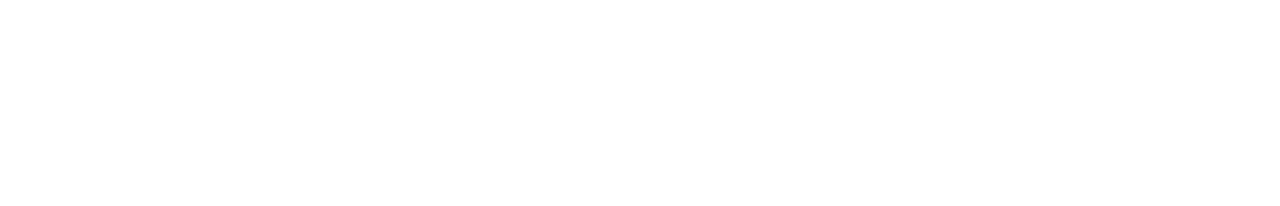
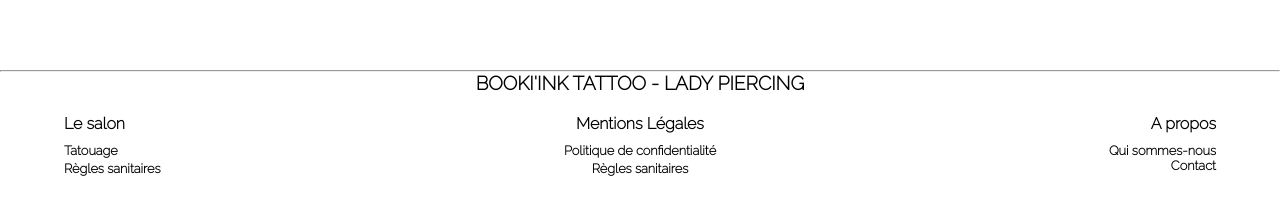
Before and after one commit to AnthonyOuzhene/boogi-ink-lady-piercing-front, a React (Create React App) app: page / in a window 1280 px wide. Shown: the part 2043-2249 px from the top of the page. Before the commit the page ends 2113 px from the top, so only its background shows below. Built offline with nearby package versions, Linux system fonts and the light colour scheme.

Commit message:
add footer

```diff
--- a/src/App.js
+++ b/src/App.js
@@ -4,6 +4,7 @@
 
 import Navbar from './components/NavBar/Navbar';
 import HomePage from './components/HomePage';
+import Footer from './components/Footer';
 
 function App() {
   return (
@@ -11,6 +12,7 @@
   <Router>
     <Navbar />
      <HomePage />
+     <Footer />
   </Router>
   </div>
   );
--- /dev/null
+++ b/src/components/Footer/index.js
@@ -0,0 +1,55 @@
+import React from 'react'
+import './styles.scss';
+
+const index = () => {
+  return (
+    <section className="footer">
+
+    <hr className="footer-seperator" />
+    <section className="footer-salon">
+      <a href="/" target="_blank" rel="noopener noreferrer">Booki'ink Tattoo - Lady Piercing</a>
+    </section>
+
+    <section className="footer-info">
+      <section className="footer-info-left">
+        <section className="footer-info__name">
+            Le salon
+        </section>
+        <section className="footer-info__tattoo">
+          Tatouage
+        </section>
+        <section className="footer-info__piercing">
+          Règles sanitaires
+          <br />
+        </section>
+      </section>
+
+      <section className="footer-info-center">
+      <section className="footer-info__legals">
+          Mentions Légales
+        </section>
+        <section className="footer-info__politique">
+          Politique de confidentialité
+        </section>
+        <section className="footer-info__terms">
+          Règles sanitaires
+          <br />
+        </section>
+      </section>
+
+      <section className="footer-info-right">
+        <section className="footer-info__a-propos">
+          A propos
+        </section>
+        <section className="footer-info__contact">
+          Qui sommes-nous
+          <br />
+          Contact
+        </section>
+      </section>
+    </section>
+  </section>
+  )
+}
+
+export default index
--- /dev/null
+++ b/src/components/Footer/styles.scss
@@ -0,0 +1,55 @@
+.footer {
+    display: flex;
+    flex-direction: column;
+    margin-bottom: 20px;
+    font-weight: bold;
+  }
+
+  .footer-salon {
+    display: flex;
+    flex-direction: row;
+    justify-content: center;
+    margin-bottom: 20px;
+  }
+
+  .footer-info  {
+    display: flex;
+    justify-content: center;
+  }
+
+  .footer-info-left, .footer-info-center, .footer-info-right {
+    font-size: x-small;
+    display: flex;
+    flex-direction: column;
+    margin-bottom: 10px;
+    width: 30%;
+  }
+
+  .footer-info__name, .footer-info__legals, .footer-info__a-propos {
+    margin-bottom: 10px;
+    font-size: 1rem;
+  }
+
+  .footer-info__name, .footer-info__tattoo, .footer-info__piercing {
+    text-align: start;
+  }
+
+.footer-info__tattoo, .footer-info__piercing {
+  font-size: 0.8rem;
+  margin-bottom: 3px;
+}
+
+  .footer-info__politique, .footer-info__terms {
+    text-align: center;
+    font-size: 0.8rem;
+    margin-bottom: 3px;
+  }
+
+  .footer-info__a-propos, .footer-info__contact {
+    text-align: end;
+  }
+
+  .footer-info__contact {
+    font-size: 0.8rem;
+    margin-bottom: 3px;
+  }
```
